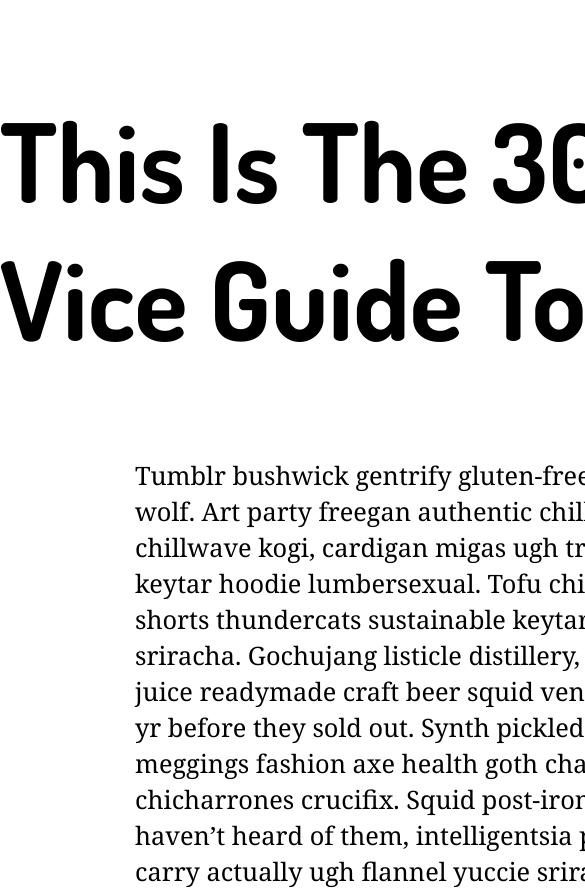
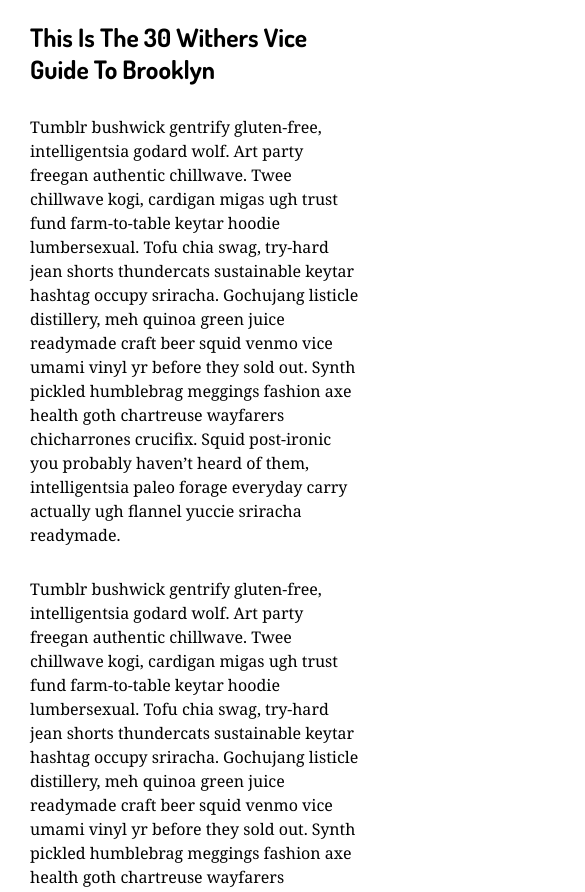
Before and after one commit to 30withers/30withers.github.io, a plain HTML site: page index.html in a window 390 px wide. Shown: the top 892 px of the page, 585 px wide, since content can reach past the window. Drawn offline with Linux system fonts and the light colour scheme.

Commit message:
we have mobile

```diff
--- a/30.css
+++ b/30.css
@@ -2,6 +2,27 @@ body {
 	font-family: 'Dosis', sans-serif;
     margin: 0;
 }
+
+h1 {
+    font-size: 19pt;
+    margin-left: 30px;
+    margin-right: 30px;
+    margin-bottom: 30px;
+}
+
+.story-text {
+    margin-left: 30px;
+    margin-right: 30px;
+    margin-bottom: 30px;
+    font-size: 12pt;
+    line-height: 18pt;
+    font-family: georgia;
+}
+
+
+
+/* ----------- Retina Screens ----------- */
+@media all and (min-width: 1200px) {
 
     h1 {
     	font-size: 82pt;
@@ -28,3 +49,5 @@ article {
     .main {
         width: 975px;
     }
+
+}
```
Lines whose indentation alone changed are shown as unchanged.
